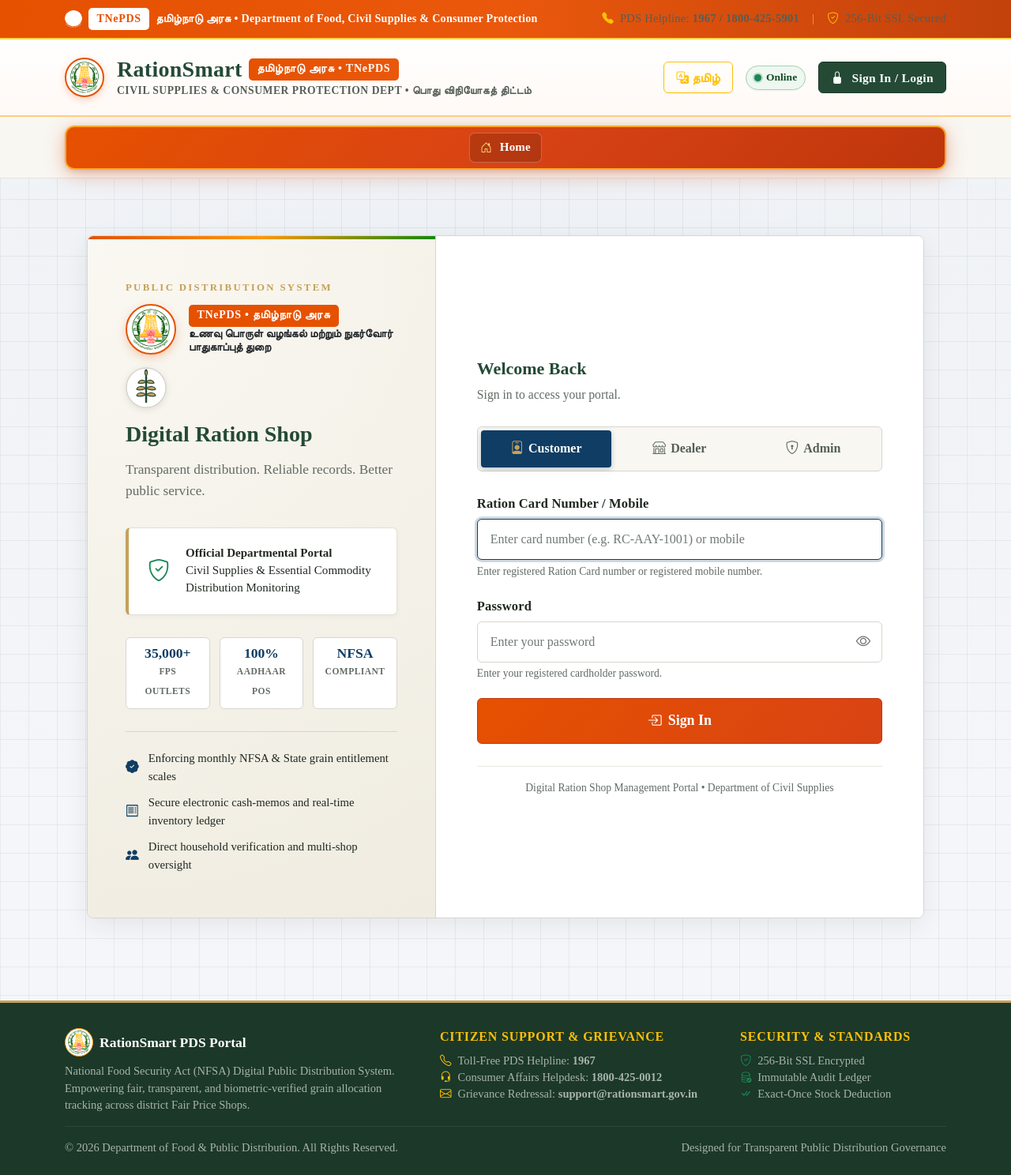
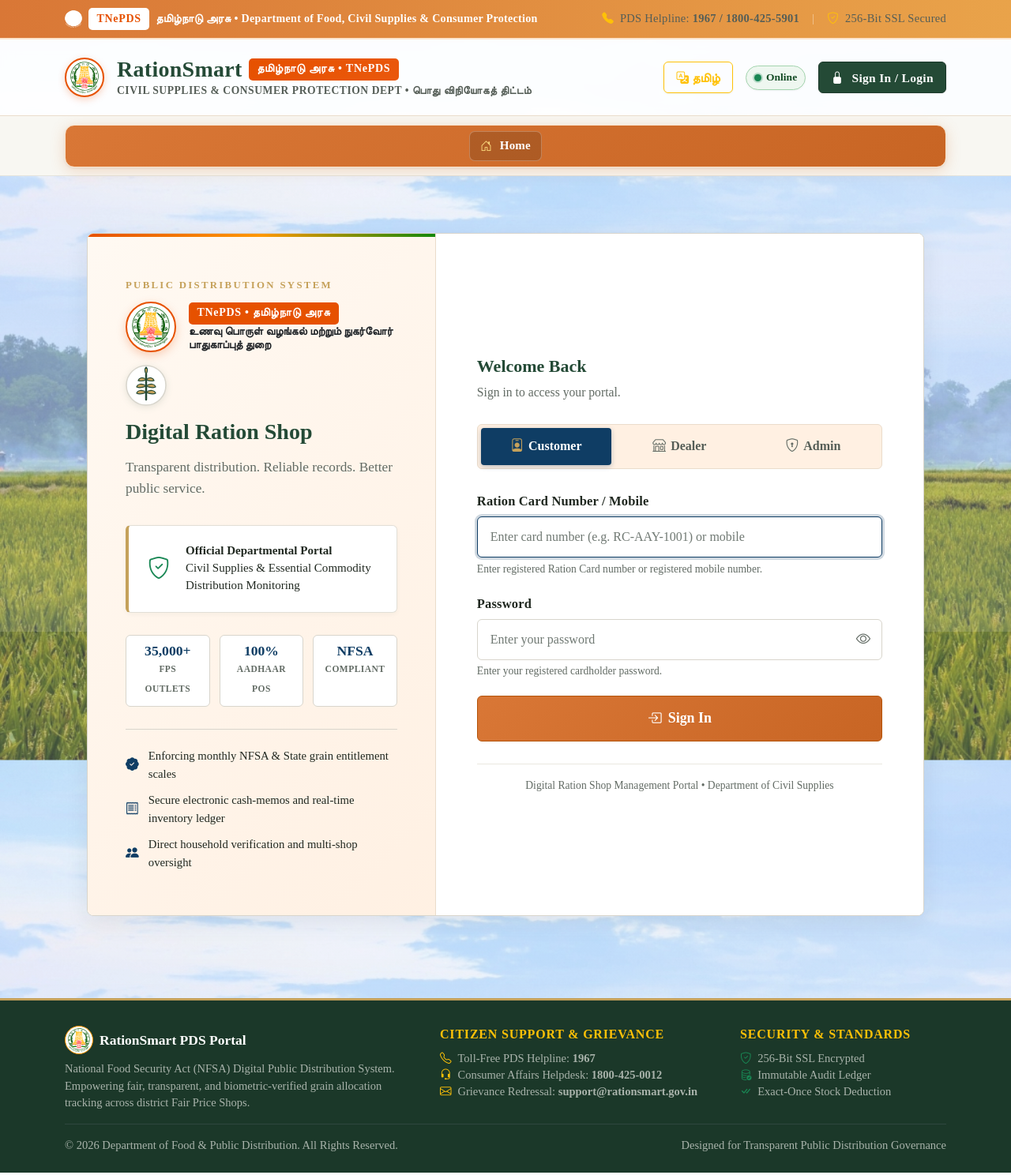
Before and after one commit to MahathiSelvaraj/RationSmart-PDS-Portal, a Flask app: page /login in a window 1280 px wide. Shown: the whole page at 79% size. Run offline with Flask 3, Linux system fonts and the light colour scheme; some libraries are stand-ins or nearby versions.

Commit message:
Refine orange theme into soft elegant government palette with natural paddy field background

```diff
--- a/static/css/style.css
+++ b/static/css/style.css
@@ -73,14 +73,15 @@ html {
 
 body {
   font-family: var(--pds-font-family) !important;
-  background-color: #F4F6F9 !important;
+  background-color: #FFF9F2 !important;
   background-image:
-    radial-gradient(circle at 50% 0%, rgba(15, 60, 100, 0.035) 0%, transparent 75%),
-    linear-gradient(to right, rgba(148, 163, 184, 0.15) 1px, transparent 1px),
-    linear-gradient(to bottom, rgba(148, 163, 184, 0.15) 1px, transparent 1px) !important;
-  background-size: 100% 100%, 36px 36px, 36px 36px !important;
-  background-position: 0 0, 0 0, 0 0 !important;
-  color: var(--pds-text-main) !important;
+    linear-gradient(rgba(255, 249, 242, 0.22), rgba(255, 249, 242, 0.32)),
+    url('/static/images/paddy-field-background.png') !important;
+  background-size: cover !important;
+  background-position: center 25% !important;
+  background-attachment: fixed !important;
+  background-repeat: no-repeat !important;
+  color: #292524 !important;
   font-size: var(--pds-body);
   line-height: 1.55;
   min-height: 100vh;
@@ -93,18 +94,26 @@ body {
 
 /* Shared background classes */
 .page-bg {
-  background-color: #F4F6F9 !important;
+  background-color: #FFF9F2 !important;
   background-image:
-    radial-gradient(circle at 50% 0%, rgba(15, 60, 100, 0.035) 0%, transparent 75%),
-    linear-gradient(to right, rgba(148, 163, 184, 0.15) 1px, transparent 1px),
-    linear-gradient(to bottom, rgba(148, 163, 184, 0.15) 1px, transparent 1px) !important;
-  background-size: 100% 100%, 36px 36px, 36px 36px !important;
-  background-position: 0 0, 0 0, 0 0 !important;
+    linear-gradient(rgba(255, 249, 242, 0.22), rgba(255, 249, 242, 0.32)),
+    url('/static/images/paddy-field-background.png') !important;
+  background-size: cover !important;
+  background-position: center 25% !important;
+  background-attachment: fixed !important;
+  background-repeat: no-repeat !important;
 }
 
 .section-bg {
-  background-color: #F8FAFC !important;
+  background-color: #FFF0E2 !important;
   background-image: none !important;
+}
+
+@media (max-width: 768px) {
+  body, .page-bg {
+    background-position: 65% center !important;
+    background-attachment: scroll !important;
+  }
 }
 
 /* Apply Times New Roman across all interactive and structural components */
@@ -505,13 +514,13 @@ input[type="radio"] {
 
 /* Top National Identity Ribbon */
 .gov-topbar {
-  background: linear-gradient(90deg, #E65100 0%, #EA580C 50%, #C2410C 100%) !important;
+  background: linear-gradient(90deg, #D97736 0%, #E9A34A 100%) !important;
   color: #FFFFFF !important;
   font-size: 0.88rem;
   padding: 6px 0;
-  border-bottom: 2.5px solid #FFD54F !important;
+  border-bottom: 2px solid #FCE4CC !important;
   letter-spacing: 0.02em;
-  box-shadow: 0 2px 8px rgba(230, 81, 0, 0.22);
+  box-shadow: 0 2px 8px rgba(217, 119, 54, 0.2);
 }
 
 .gov-topbar a {
@@ -526,8 +535,10 @@ input[type="radio"] {
 
 /* Main Brand Header - Stacking context above sticky navbar */
 .pds-brand-header {
-  background: linear-gradient(180deg, #FFFFFF 0%, #FFF9F5 100%) !important;
-  border-bottom: 2px solid #FFCC80 !important;
+  background: rgba(255, 255, 255, 0.94) !important;
+  backdrop-filter: blur(8px);
+  -webkit-backdrop-filter: blur(8px);
+  border-bottom: 1.5px solid #EADCCB !important;
   padding: 0.85rem 0;
   position: relative;
   z-index: 1030;
@@ -623,12 +634,12 @@ input[type="radio"] {
   -webkit-backdrop-filter: blur(8px);
 }
 
-/* Centered, official Tamil Nadu Government Saffron/Orange Navigation Bar */
+/* Centered, refined soft government saffron/orange navigation bar */
 .pds-nav-box-container {
-  background: linear-gradient(135deg, #E65100 0%, #D84315 50%, #BF360C 100%) !important;
-  border: 2px solid #FFA726 !important;
+  background: linear-gradient(135deg, #D97736 0%, #C86524 100%) !important;
+  border: 1.5px solid #FCE4CC !important;
   border-radius: 12px;
-  box-shadow: 0 6px 24px rgba(216, 67, 21, 0.35), 0 2px 6px rgba(0, 0, 0, 0.12) !important;
+  box-shadow: 0 4px 18px rgba(217, 119, 54, 0.25), 0 1px 3px rgba(0, 0, 0, 0.08) !important;
   padding: 7px 12px;
   display: flex;
   align-items: center;
--- a/templates/auth/login.html
+++ b/templates/auth/login.html
@@ -34,8 +34,8 @@
 
 /* --- Left Section (Brand & Public Service Identity) --- */
 .login-visual-panel {
-    background: radial-gradient(circle at top left, #FAF8F2 0%, #F0ECE1 100%);
-    border-right: 1px solid #D8D5CC;
+    background: linear-gradient(135deg, rgba(255, 249, 242, 0.98) 0%, rgba(255, 240, 226, 0.98) 100%);
+    border-right: 1px solid #EADCCB;
     padding: 3.5rem 3rem;
     display: flex;
     flex-direction: column;
@@ -186,8 +186,8 @@
 /* Role Selector Tabs */
 .role-switch-container {
     display: flex;
-    background-color: #F8F7F2;
-    border: 1px solid #D8D5CC;
+    background-color: #FFF0E2;
+    border: 1px solid #EADCCB;
     border-radius: 6px;
     padding: 4px;
     margin-bottom: 1.75rem;
@@ -318,9 +318,9 @@
 /* Submit Action Button */
 .btn-portal-submit {
     width: 100%;
-    background: linear-gradient(135deg, #E65100 0%, #D84315 100%);
+    background: linear-gradient(135deg, #D97736 0%, #C86524 100%);
     color: #FFFFFF;
-    border: 1px solid #BF360C;
+    border: 1px solid #B45309;
     padding: 0.88rem;
     font-family: 'Times New Roman', Times, serif;
     font-size: 1.12rem;
--- a/templates/index.html
+++ b/templates/index.html
@@ -4,13 +4,13 @@
 
 {% block content %}
 <!-- 1. Hero Government Portal Banner -->
-<div class="card card-pds mb-4" style="background: linear-gradient(135deg, #FFF9F5 0%, #FFEDE0 100%); border-left: 5px solid #E65100; border-top: 2px solid #FF9800; box-shadow: 0 4px 20px rgba(230,81,0,0.08);">
+<div class="card card-pds mb-4" style="background: linear-gradient(135deg, rgba(255, 255, 255, 0.98) 0%, rgba(255, 249, 242, 0.98) 100%); border-left: 5px solid #D97736; border-top: 1.5px solid #FCE4CC; box-shadow: 0 4px 20px rgba(41,37,36,0.06);">
     <div class="card-body p-4 p-md-5">
         <div class="row align-items-center g-4">
             <div class="col-lg-7">
                 <div class="d-inline-flex align-items-center gap-2 px-3 py-1 bg-white border rounded-pill shadow-xs mb-3" style="border-color: #FFCC80 !important;">
                     <img src="{{ url_for('static', filename='img/tn_gov_logo.svg') }}" alt="TN Seal" style="width: 20px; height: 20px;">
-                    <span class="badge py-0 px-2 fw-bold" style="font-size: 0.75rem; background-color: #E65100; color: #FFFFFF;">தமிழ்நாடு அரசு &bull; TNePDS</span>
+                    <span class="badge py-0 px-2 fw-bold" style="font-size: 0.75rem; background-color: #D97736; color: #FFFFFF;">தமிழ்நாடு அரசு &bull; TNePDS</span>
                     <span class="small fw-semibold text-muted">Civil Supplies & Consumer Protection Initiative</span>
                 </div>
                 <h1 class="display-6 fw-bold mb-3" style="color: var(--pds-primary); line-height: 1.2;">
```
Also changed, not shown: other parts of static/css/style.css (+16 -16 lines), static/images/paddy-field-background.png (added).
